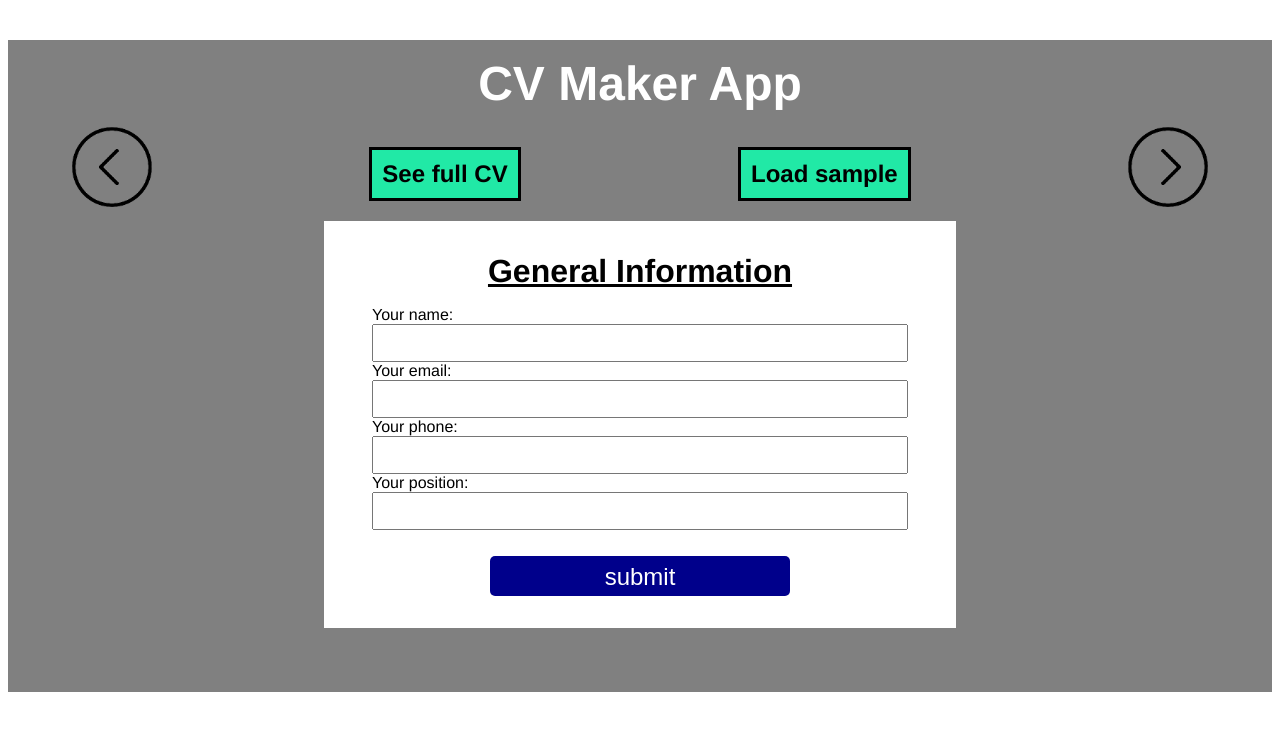
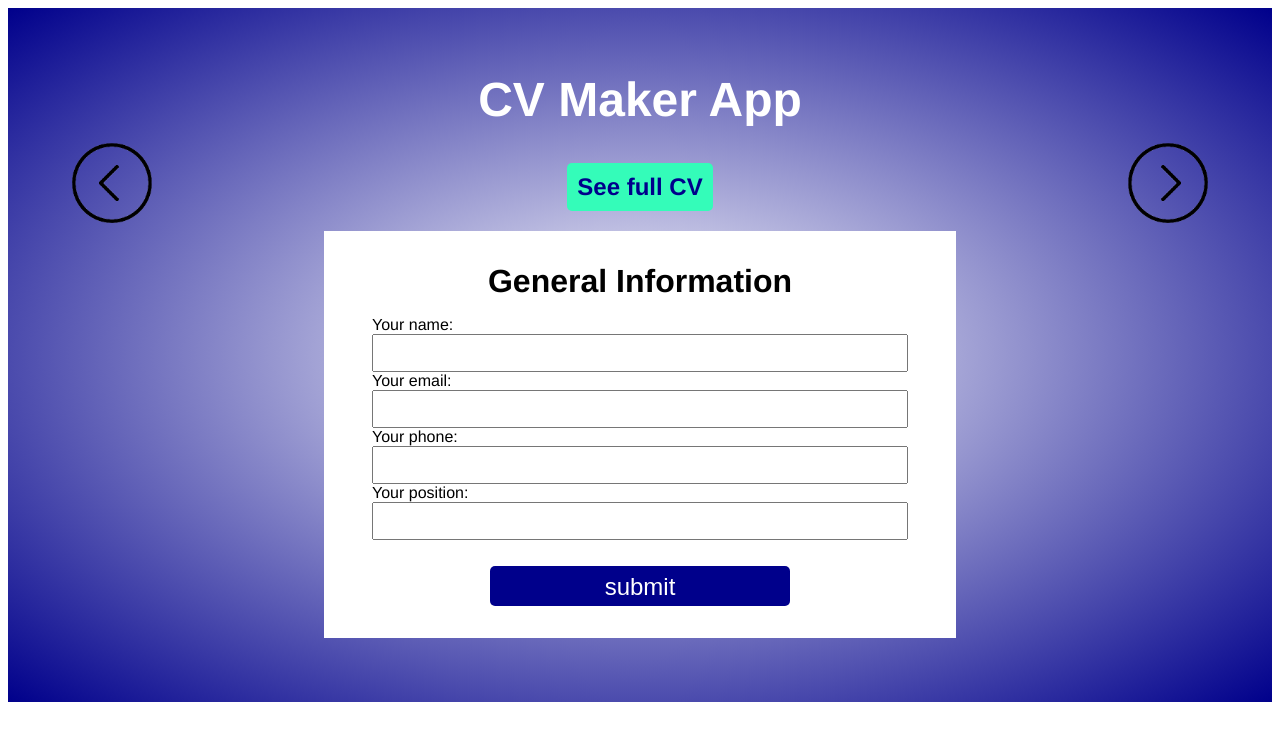
Before and after one commit to bmbaron/react_practice_cv_project, a React (Create React App) app: page / in a window 1280 px wide. Shown: the top 740 px of the page. Built offline with nearby package versions, Linux system fonts and the light colour scheme.

Commit message:
changed the navigation buttons to be more minimal

```diff
--- a/package.json
+++ b/package.json
@@ -1,6 +1,7 @@
 {
   "name": "cv-project",
   "version": "0.1.0",
+  "homepage": "https://bmbaron.github.io/react_practice_cv_project",
   "private": true,
   "dependencies": {
     "@testing-library/jest-dom": "^5.16.4",
@@ -12,6 +13,8 @@
     "web-vitals": "^2.1.4"
   },
   "scripts": {
+    "predeploy": "npm run build",
+    "deploy": "gh-pages -d build",
     "start": "react-scripts start",
     "build": "react-scripts build",
     "test": "react-scripts test",
@@ -34,5 +37,8 @@
       "last 1 firefox version",
       "last 1 safari version"
     ]
+  },
+  "devDependencies": {
+    "gh-pages": "^4.0.0"
   }
 }
--- a/src/App.css
+++ b/src/App.css
@@ -1,12 +1,8 @@
-.App {
-  text-align: center;
-}
 .cv-container {
-  margin-top: 5vh;
+  background-image: radial-gradient(white, darkblue);
+  background-size: cover;
+  font-family:'Franklin Gothic Medium', 'Arial Narrow', Arial, sans-serif;
   padding: 4rem;
-  padding-top: 1rem;
-  background-color: grey;
-  font-family:'Franklin Gothic Medium', 'Arial Narrow', Arial, sans-serif;
 }
 .next-section-container {
   top: 30%;
@@ -26,13 +22,13 @@
   border-radius: 50px;
   cursor: pointer;
 }
-.final-cv, .sample-cv {
-  border: 3px solid black;
-  background-color: rgb(33, 233, 166);
+.final-cv {
+  background-color: rgb(52, 252, 185);
+  color: darkblue;
   padding: 10px;
+  border-radius: 5px;
 }
-.final-cv:hover, .sample-cv:hover {
-  background-color: white;
+.final-cv:hover {
   cursor: pointer;
 }
 .cv-container .title {
@@ -63,9 +59,7 @@
 .cv-container .general-container > *, .education-container > *, .experience-container > *{
   display: grid;
 }
-.cv-container .section-title {
-  text-decoration: underline;
-}
+
 .cv-container input {
   height: 2rem;
   font-size: 1.5rem;
--- a/src/App.js
+++ b/src/App.js
@@ -63,61 +63,6 @@ class App extends Component {
     })
   }
 
-  loadSample = (display) => {
-    alert(display)
-
-    display === true ?
-    this.setState({
-      general: {
-        submitted: !this.state.general.submitted,
-        name: 'Sally Sanderson',
-        email: 'silly-sally@gmail.com',
-        phone: '319-540-9110',
-        position: 'Head of Marketing',
-      },
-      education: {
-        submitted: !this.state.education.submitted,
-        school: 'The University of Chesterton',
-        major: 'Informatics and System Design',
-        dateStart: '10-02-2007',
-        dateEnd: '05-14-2011',
-      },
-      experience: {
-        submitted: !this.state.experience.submitted,
-        company: 'Big Markets LLC',
-        position: 'Marketing Specialist',
-        tasks: 'developed promotional materials',
-        dateStart: '11-07-2012',
-        dateEnd: '03-06-2015',
-      }
-    })
-    :this.setState({
-      displayFinal: false,
-      general: {
-        submitted: false,
-        name: '',
-        email: '',
-        phone: '',
-        position: '',
-      },
-      education: {
-        submitted: false,
-        school: '',
-        major: '',
-        dateStart: '',
-        dateEnd: '',
-      },
-      experience: {
-        submitted: false,
-        company: '',
-        position: '',
-        tasks: '',
-        dateStart: '',
-        dateEnd: '',
-      }
-    })
-  }
-
   onSubmit = (newData, page) => {
     this.setState({
       section: this.state.section,
@@ -133,7 +78,7 @@ class App extends Component {
     return(
       <div className='cv-container'>
         <h1 className='title'>CV Maker App</h1>
-        <NavButtons updateSection={this.updateSection} displayFinal={this.displayFinal} loadSample={this.loadSample} />
+        <NavButtons updateSection={this.updateSection} displayFinal={this.displayFinal} />
         {this.state.displayFinal === true ?
           <>
             <GeneralForm general={this.state.general} final={true} submit={this.onSubmit} />
--- a/src/components/NavButtons.js
+++ b/src/components/NavButtons.js
@@ -7,7 +7,6 @@ class NavButtons extends Component {
     super(props)
     this.state = {
         show: false,
-				sample: false
 		}
 	}
 
@@ -18,23 +17,12 @@ class NavButtons extends Component {
 		})
 	}
 
-	displaySample = () => {
-		this.props.loadSample(!this.state.sample)
-		this.setState({
-			sample: !this.state.sample
-		})
-	}
-
 	render() {
 		const displayFinalText = this.state.show ? 'Return to editor' : 'See full CV'
-		const displaySampleText = this.state.show ? '' : 'Load sample'
 		return(
 			<div className='next-section-container'>
 				<img className='next-section-left' alt='arrow to continue to next section' src={arrowPic} onClick={() => this.props.updateSection('down')}></img>
 				<h2 className='final-cv' onClick={this.displayFinal}>{displayFinalText}</h2>
-				{!this.state.show &&
-					<h2 className='sample-cv' onClick={this.displaySample}>{displaySampleText}</h2>
-				}
 				<img className='next-section-right' alt='arrow to continue to next section' src={arrowPic} onClick={() => this.props.updateSection('up')}></img>
 			</div>
 		)
```
Also changed, not shown: 1 other file (tests, documents, lock files or other folders).
